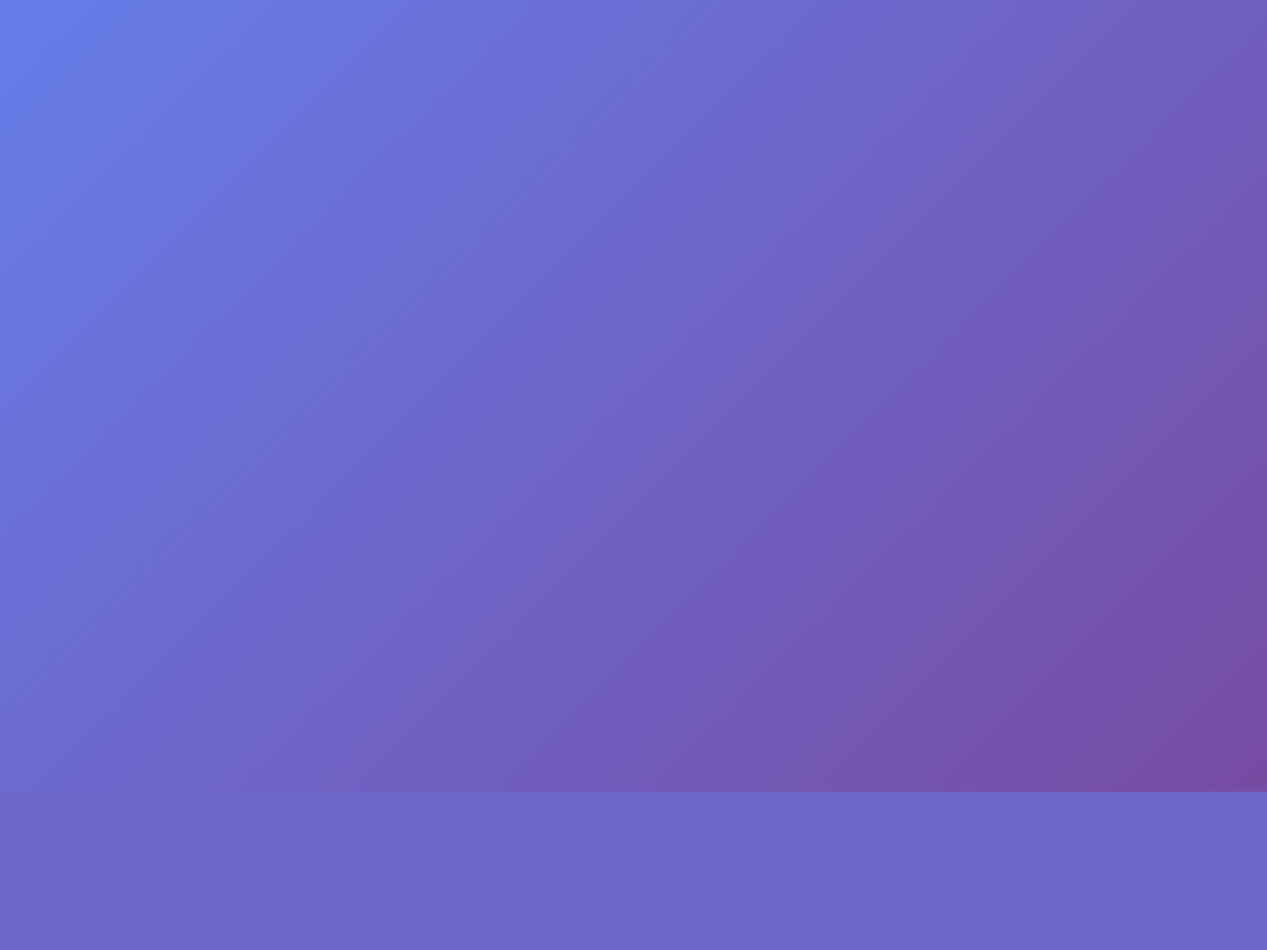
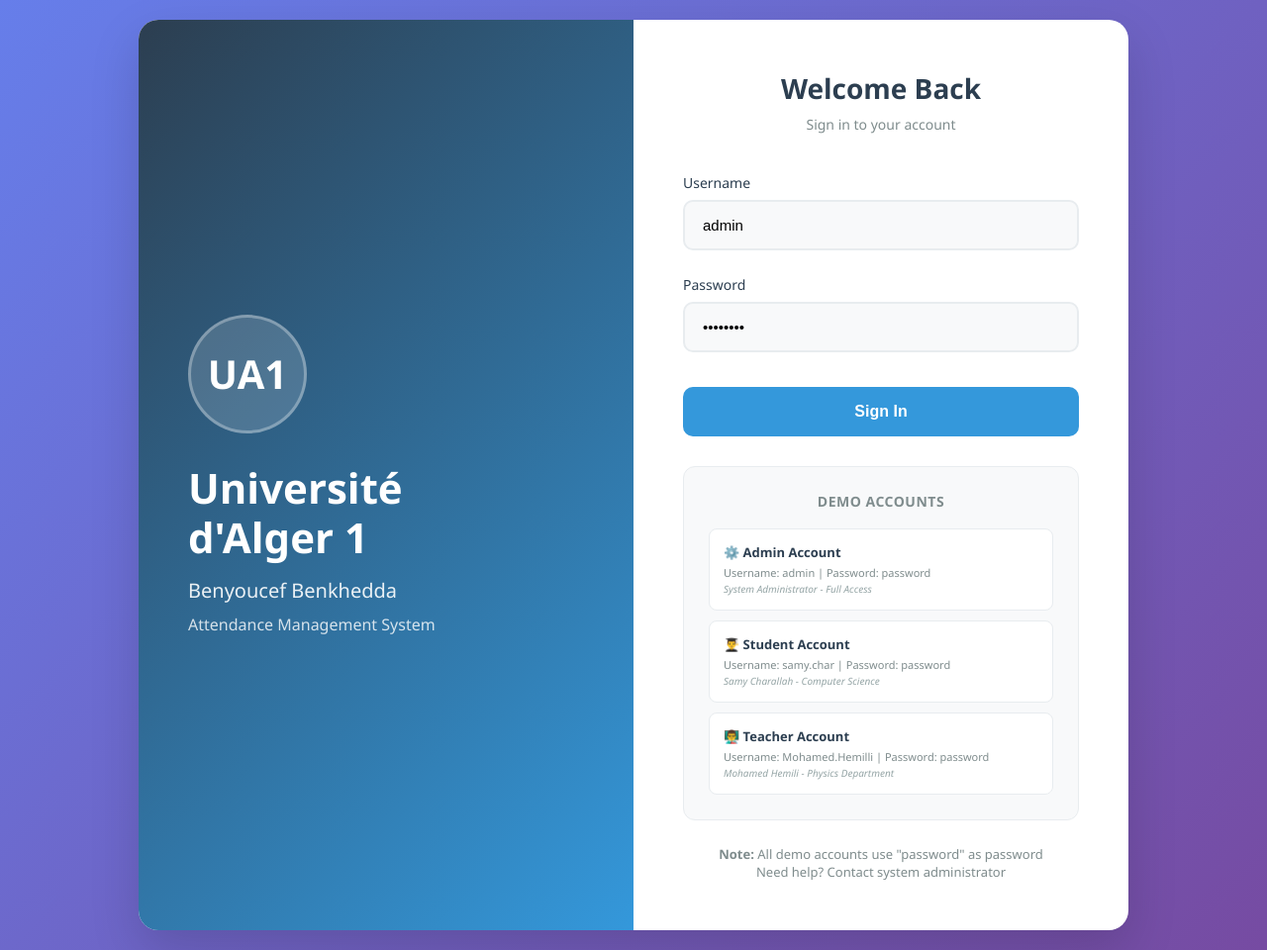
Before and after one commit to Loxogih/PAW-, a PHP site: page /paw/login.php in a window 1280 px wide. Shown: the whole page at 99% size. Before the commit the page ends 800 px from the top, so only its background shows below. Run offline with PHP 8.4, Linux system fonts and the light colour scheme.

Commit message:
html added

```diff
--- a/login.php
+++ b/login.php
@@ -322,3 +322,89 @@
         }
     </style>
 </head>
+<body>
+    <div class="login-wrapper">
+        <!-- Left Side - University Information -->
+        <div class="university-info">
+            <div class="university-logo">UA1</div>
+            <h1>Université<br>d'Alger 1</h1>
+            <div class="subtitle">Benyoucef Benkhedda</div>
+            <div class="system-name">Attendance Management System</div>
+        </div>
+
+        <!-- Right Side - Login Form -->
+        <div class="login-container">
+            <div class="login-header">
+                <h2>Welcome Back</h2>
+                <p>Sign in to your account</p>
+            </div>
+
+            <form method="POST" action="">
+                <?php if (isset($_GET['logout']) && $_GET['logout'] == 'success'): ?>
+                    <div class="success-message">
+                        You have been successfully logged out.
+                    </div>
+                <?php endif; ?>
+
+                <?php if ($error): ?>
+                    <div class="error-message">
+                        <?php echo htmlspecialchars($error); ?>
+                    </div>
+                <?php endif; ?>
+
+                <div class="form-group">
+                    <label class="form-label" for="username">Username</label>
+                    <input type="text" id="username" name="username" class="form-input" placeholder="Enter your username" required
+                           value="<?php echo htmlspecialchars($_POST['username'] ?? ''); ?>">
+                </div>
+
+                <div class="form-group">
+                    <label class="form-label" for="password">Password</label>
+                    <input type="password" id="password" name="password" class="form-input" placeholder="Enter your password" required>
+                </div>
+
+                <button type="submit" name="login" class="login-btn">Sign In</button>
+
+                <div class="demo-section">
+                    <div class="demo-title">Demo Accounts</div>
+
+                    <div class="demo-account" onclick="fillCredentials('admin', 'password')">
+                        <div class="account-type">⚙️ Admin Account</div>
+                        <div class="account-info">Username: admin | Password: password</div>
+                        <div class="account-details">System Administrator - Full Access</div>
+                    </div>
+
+                    <div class="demo-account" onclick="fillCredentials('samy.char', 'password')">
+                        <div class="account-type">👨‍🎓 Student Account</div>
+                        <div class="account-info">Username: samy.char | Password: password</div>
+                        <div class="account-details">Samy Charallah - Computer Science</div>
+                    </div>
+
+                    <div class="demo-account" onclick="fillCredentials('Mohamed.Hemilli', 'password')">
+                        <div class="account-type">👨‍🏫 Teacher Account</div>
+                        <div class="account-info">Username: Mohamed.Hemilli | Password: password</div>
+                        <div class="account-details">Mohamed Hemili - Physics Department</div>
+                    </div>
+                </div>
+
+                <div class="form-footer">
+                    <strong>Note:</strong> All demo accounts use "password" as password<br>
+                    Need help? Contact system administrator
+                </div>
+            </form>
+        </div>
+    </div>
+
+    <script>
+        function fillCredentials(username, password) {
+            document.getElementById('username').value = username;
+            document.getElementById('password').value = password;
+        }
+
+        // Auto-fill admin credentials for quick testing
+        document.addEventListener('DOMContentLoaded', function() {
+            fillCredentials('admin', 'password');
+        });
+    </script>
+</body>
+</html>
```
